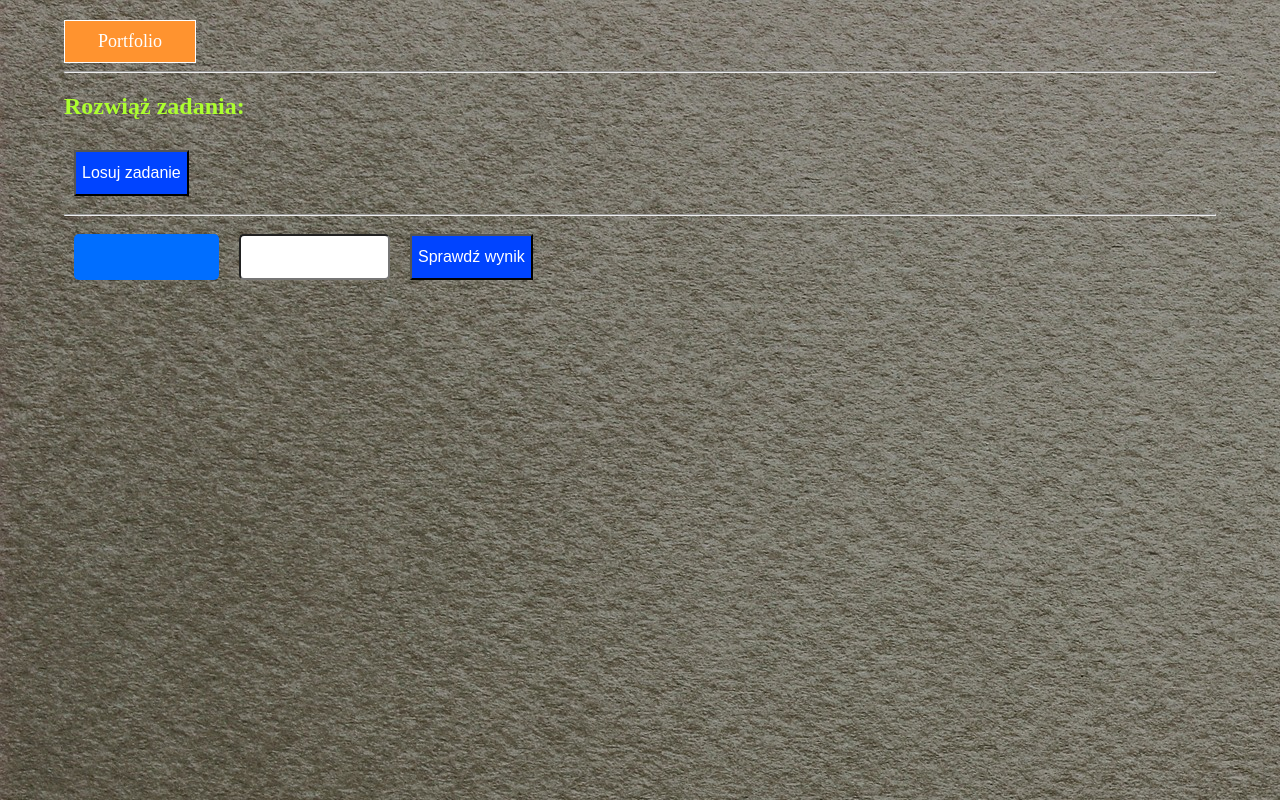
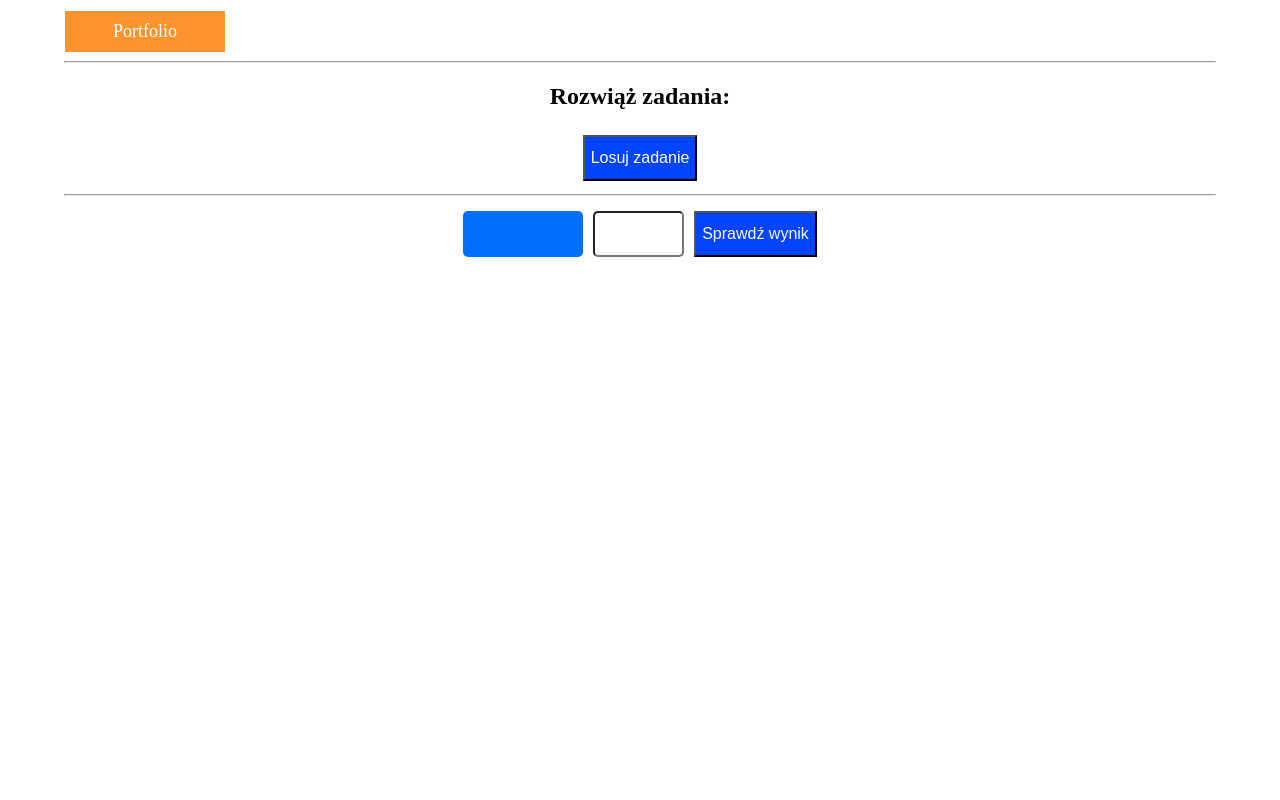
Before and after one commit to piotryfon/portfolio, a plain HTML site: page mnozenie/index.html in a window 1280 px wide. Drawn offline with Linux system fonts and the light colour scheme.

Commit message:
correction of js removing unnecessary if & css removing background

```diff
--- a/mnozenie/index.html
+++ b/mnozenie/index.html
@@ -19,12 +19,12 @@
                 <div id="back-to-portfolio">Portfolio</div>
             </a>
             <hr>
-            <h2>Rozwiąż zadania:</h2>
+            <h2 >Rozwiąż zadania:</h2>
             <button class="btn" id="start">Losuj zadanie</button>
         </header>
 
         <hr/>
-
+        <div id="show-result-div"></div>
         <div class="flex-container">
             <div id="showTask"></div>
 
@@ -32,7 +32,7 @@
 
             <button class="btn" id="check-btn">Sprawdź wynik</button>
         </div>
-        <div id="show-result-div"></div>
+
     </div>
 
     <script src="mnozenie.js"></script>
--- a/mnozenie/mnozenie.css
+++ b/mnozenie/mnozenie.css
@@ -1,12 +1,15 @@
 body{
     margin: 0;
-    background: url(./img/paper-1.jpg);
+    background-color: #fff;
 }
 a{
     text-decoration: none;
 }
+header{
+    text-align: center;
+}
 #back-to-portfolio{
-    width: 110px;
+    width: 140px;
     font-size: 18px;
     border: 1px solid white;
     padding: 10px;
@@ -18,36 +21,34 @@ a{
 #back-to-portfolio:hover{
     background-color: #e07715;
 }
-header{
-    color: #adff2f;
-}
 #app-container{
     width: 90%;
     margin: auto;
-    padding: 20px;
+    padding: 10px;
 }
 .flex-container{
     display: flex;
     flex-direction: row;
+    justify-content: center;
     flex-wrap: wrap;
 }
 #showTask{
     padding-top: 8px;
     text-align: center;
     box-sizing: border-box;
-    width: 145px;
+    width: 120px;
     height: 46px;
     background-color: #006eff;
     color: #ffffff;
-    font-size: 26px;
-    margin: 10px;
+    font-size: 24px;
+    margin: 5px;
     border-radius: 5px;
 }
 #input{
     height: 40px;
-    width: 140px;
-    font-size: 26px;
-    margin: 10px;
+    width: 80px;
+    font-size: 24px;
+    margin: 5px;
     padding-left: 5px;
     border-radius: 5px;
 }
@@ -57,7 +58,7 @@ header{
     font-size: 16px;
     cursor: pointer;
     transition: 0.3s;
-    margin: 10px;
+    margin: 5px;
     color: #ffffff;
 }
 .btn:focus{
@@ -67,7 +68,6 @@ header{
     opacity: 0.5;
 }
 #show-result-div{
-    text-align: left;
-    color: #adff2f;
+    text-align: center;
     margin: 10px;
 }
--- a/mnozenie/mnozenie.js
+++ b/mnozenie/mnozenie.js
@@ -8,11 +8,11 @@ checkBtn.addEventListener("click", submitVal);
 let parsedValue;
 let result;
 
-function getRandomNumberInRange(min, max){
+function getRandomNumberInRange(min, max) {
     return Math.round(Math.random() * (max - min)) + min;
 }
 
-function randomizeTask(){
+function randomizeTask() {
 
     let a = getRandomNumberInRange(1, 10);
     let b = getRandomNumberInRange(1, 10);
@@ -25,30 +25,26 @@ function randomizeTask(){
     showResultDiv.innerHTML = "<h3>Dasz radę!</h3>";
 }
 
-function submitVal(){
+function submitVal() {
 
-    if(input.value){
+    if (input.value) {
         parsedValue = parseInt(input.value);
         console.log("Napisałeś: " + parsedValue);
         checkResult();
-    }else{
-        showResultDiv.innerHTML = "<h3>Wpisz wartość i potwierdź przyciskiem obok!</h3>"
+    } else {
+        showResultDiv.innerHTML = `<h3>Naciśnij "Losuj zadanie" i wpisz wynik!</h3>`
     }
 }
 
-function checkResult(){
+function checkResult() {
 
-    if(result && parsedValue){
-
-        console.log("result: " + result + " value: " + parsedValue)
-        console.log(result === parsedValue)
-        if(result === parsedValue){
-            showResultDiv.innerHTML = "<h3>Bardzo dobrze!</h3>"
-        }else {
-            showResultDiv.innerHTML = `<h3>Źle, wynik to: ${result}</h3>`
-        }
-
-    }else showResultDiv.innerHTML = `<h3>Naciśnij "Start" i wpisz prawidłowo wartość!</h3>`
+    console.log("result: " + result + " value: " + parsedValue)
+    console.log(result === parsedValue)
+    if (result === parsedValue) {
+        showResultDiv.innerHTML = "<h3>Bardzo dobrze!</h3>"
+    } else {
+        showResultDiv.innerHTML = `<h3>Źle, wynik to: ${result}</h3>`
+    }
 
     start.addEventListener("click", randomizeTask);
     checkBtn.removeEventListener("click", submitVal);
```
